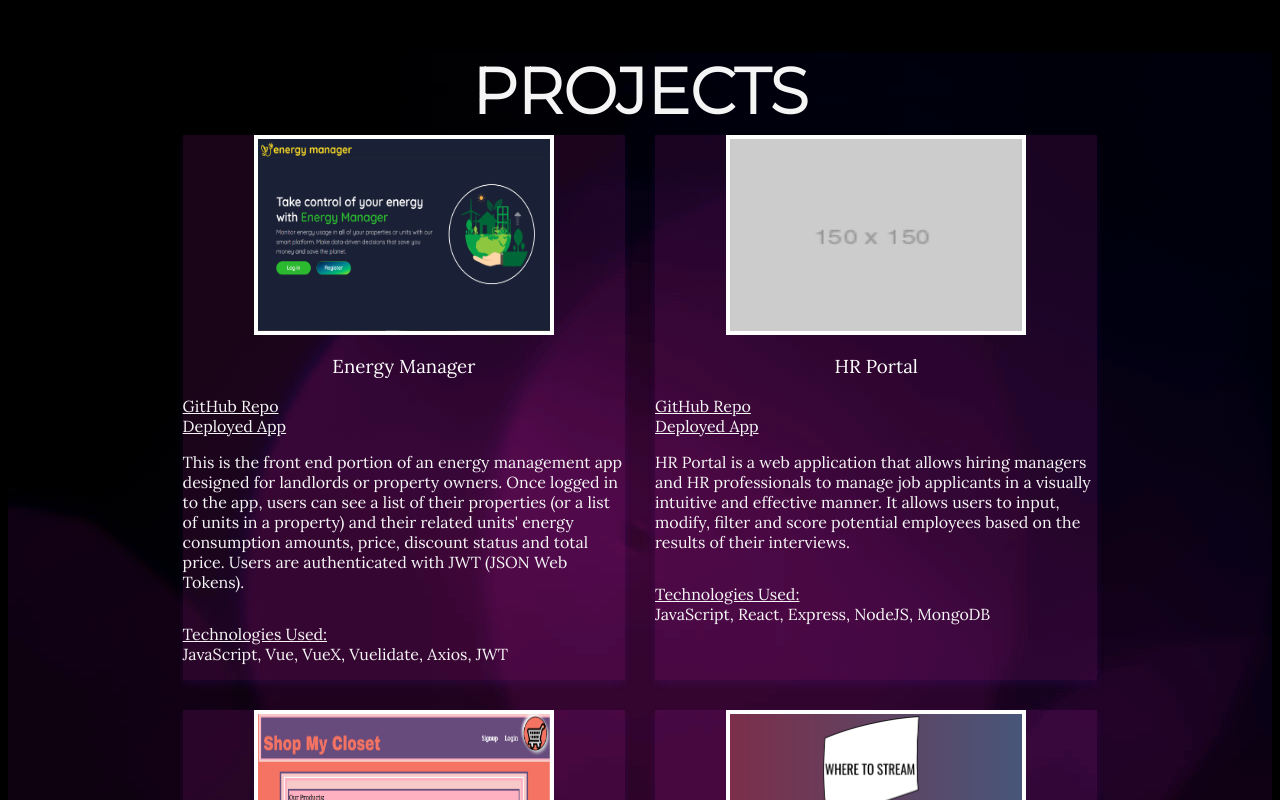
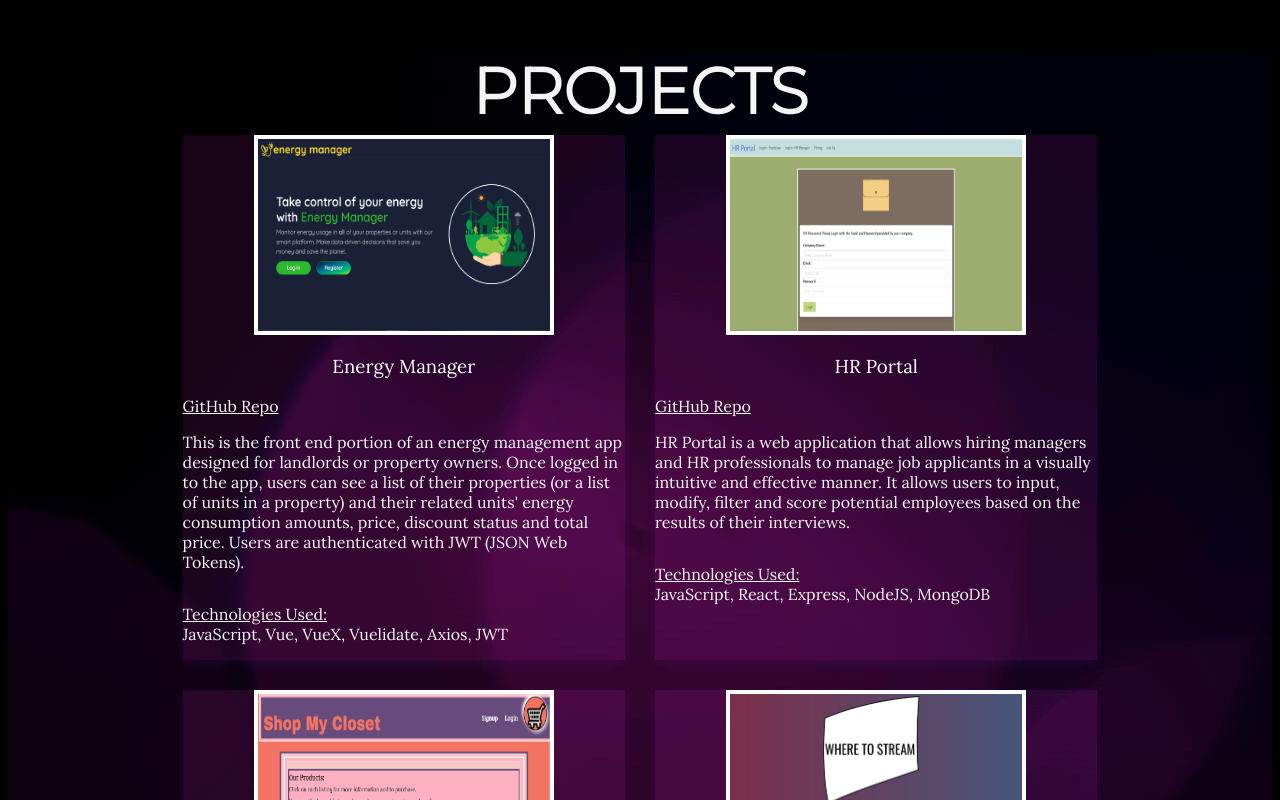
Before and after one commit to egraham96/React-Portfolio, a React (Create React App) app: page / in a window 1280 px wide. Shown: the part 1380-2180 px from the top of the page. Built offline with nearby package versions, Linux system fonts and the light colour scheme.

Commit message:
Updated Screenshots of Projects

```diff
--- a/src/components/projects/projects.js
+++ b/src/components/projects/projects.js
@@ -4,8 +4,8 @@ import './projects.css';
 import ShopMyCloset from '../../assets/ShopMyCloset.PNG';
 import FitnessTracker from '../../assets/FitnessTracker.PNG';
 import WhereToStream from '../../assets/WhereToStream.PNG';
-import Placeholder from '../../assets/Placeholder.png'
-//import HRPortal from '../../assets/HRPortal.PNG';
+//import Placeholder from '../../assets/Placeholder.png'
+import HRPortal from '../../assets/HRPortal.PNG';
 import EnergyManager from '../../assets/EnergyManager.PNG'
 
 
@@ -13,7 +13,7 @@ import EnergyManager from '../../assets/EnergyManager.PNG'
 function Projects() {
     const projects = [
         { title: 'Energy Manager', repo: 'https://github.com/egraham96/Energy-Manager', img: EnergyManager, desc: "This is the front end portion of an energy management app designed for landlords or property owners. Once logged in to the app, users can see a list of their properties (or a list of units in a property) and their related units' energy consumption amounts, price, discount status and total price. Users are authenticated with JWT (JSON Web Tokens).", tools: 'JavaScript, Vue, VueX, Vuelidate, Axios, JWT', site: 'https://github.com/egraham96/Energy-Manager' },
-        { title: 'HR Portal', repo: 'https://github.com/egraham96/HR-Portal', img: Placeholder, desc: 'HR Portal is a web application that allows hiring managers and HR professionals to manage job applicants in a visually intuitive and effective manner. It allows users to input, modify, filter and score potential employees based on the results of their interviews.', tools: 'JavaScript, React, Express, NodeJS, MongoDB', site: 'https://hr-portal-app.herokuapp.com/' },
+        { title: 'HR Portal', repo: 'https://github.com/egraham96/HR-Portal', img: HRPortal, desc: 'HR Portal is a web application that allows hiring managers and HR professionals to manage job applicants in a visually intuitive and effective manner. It allows users to input, modify, filter and score potential employees based on the results of their interviews.', tools: 'JavaScript, React, Express, NodeJS, MongoDB', site: 'https://hr-portal-app.herokuapp.com/' },
         { title: 'Shop My Closet', repo: 'https://github.com/egraham96/Shop-My-Closet', img: ShopMyCloset, desc: 'Shop My Closet is an application that allows users to sell their used clothing & shoes. Payments processed through Stripe.js.', tools: 'JavaScript, React, Express, NodeJS, MongoDB', site: 'https://github.com/egraham96/Shop-My-Closet' },
         { title: 'Where to Stream', repo: 'https://github.com/egraham96/Where-To-Stream', img: WhereToStream, desc: 'Where to Stream is an application that allows users to input any movie or tv show and access links where the movie or show can be streamed online. Where to Stream users can also add or remove movies & shows to their very own Watchlist. Finally, users can also add a personal review of any movie or show on their Watchlist.', tools: 'JavaScript, Express, NodeJS, MySQL2, Sequelize, Bcrypt, Bulma UI', site: 'https://where-to-stream.herokuapp.com/' },
         { title: 'Fitness Tracker', repo: 'https://github.com/egraham96/Fitness-Tracker', img: FitnessTracker, desc: 'This application allows users to view, create and track daily workouts. Users can also log multiple exercises in a workout on a given day. Finally, users are also able to track the name, type, weight, sets, reps, and duration of exercise.', tools: 'MongoDB, Mongoose, DotEnv, Morgan, JavaScript, Node.js, Express, CSS, HTML', site: 'https://immense-headland-48390.herokuapp.com/' },
@@ -29,7 +29,7 @@ function Projects() {
                             <img class="card-image" src={project.img} alt={project.img} />
                             <h3>{project.title}</h3>
                             <a href={project.repo}>GitHub Repo</a>
-                            <a href={project.site}>Deployed App</a>
+                            {/*<a href={project.site}>Deployed App</a>*/}
                             <p>{project.desc}</p>
                             <p><u>Technologies Used:</u> <br /> {project.tools}</p>
                         </div>
```
Also changed, not shown: src/assets/HRPortal.PNG (added).
